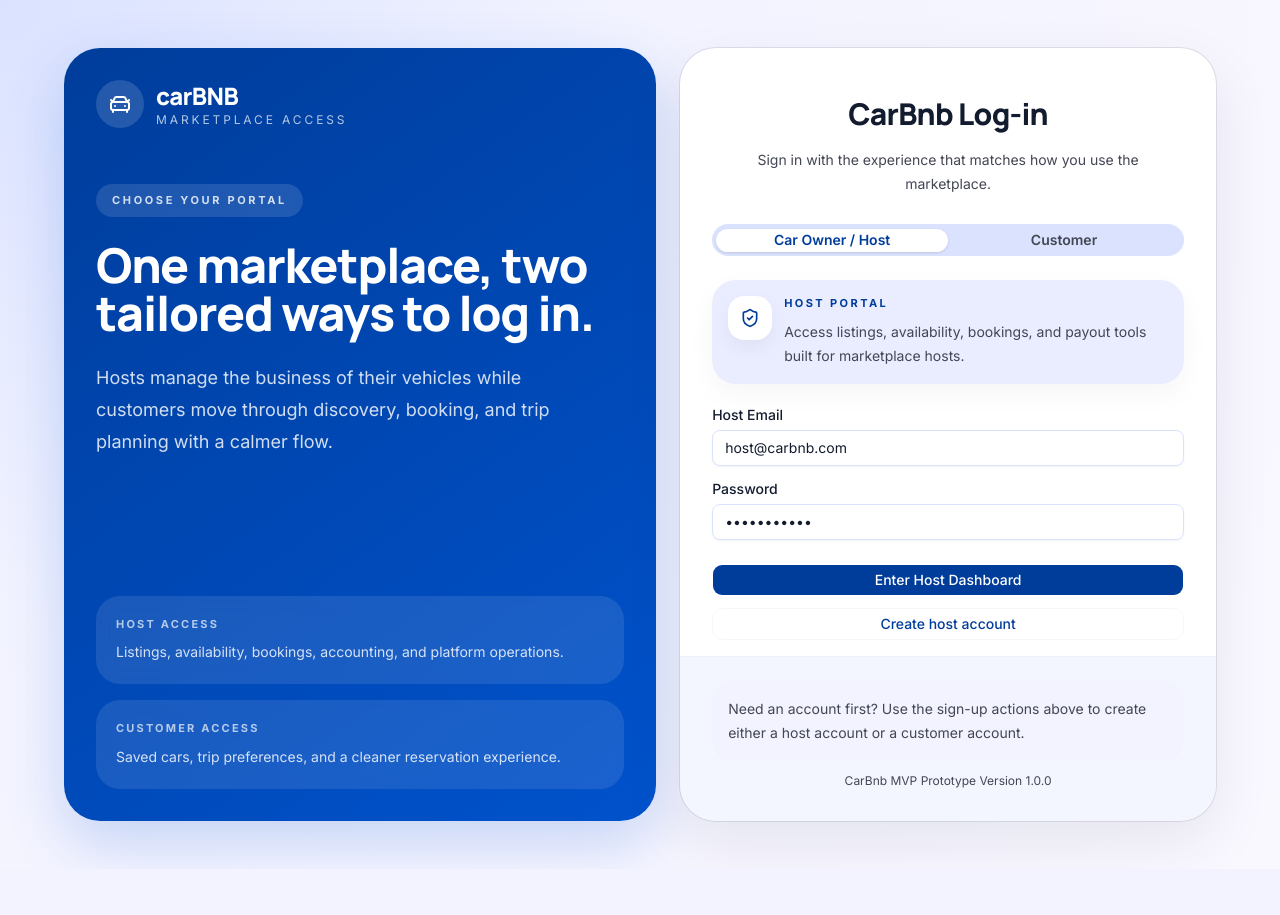
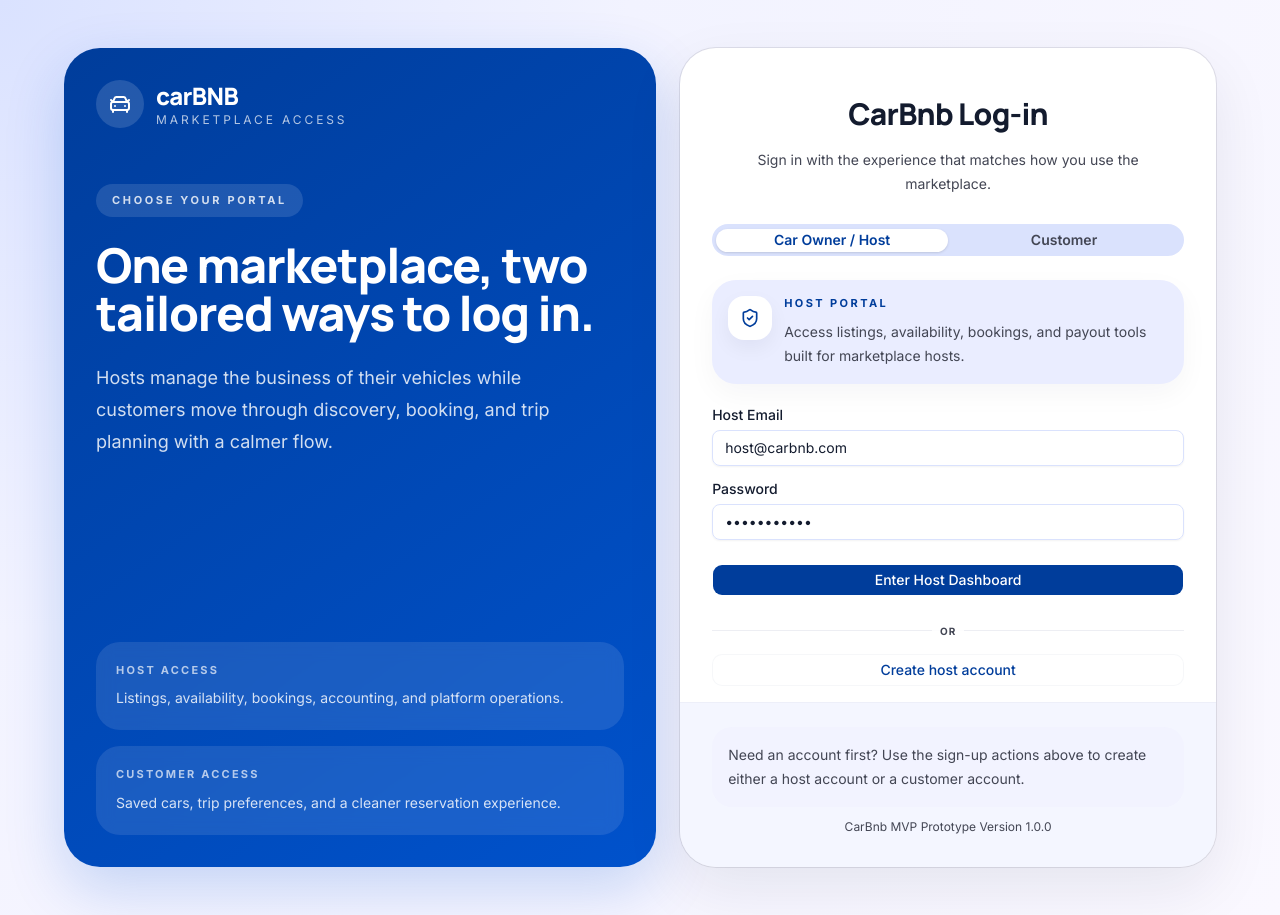
Before and after one commit to internz2026-sys/CarBNB, a Next.js app: page /login in a window 1280 px wide. Before the commit the page ends 869 px from the top, so only its background shows below. Built offline with nearby package versions, Linux system fonts and the light colour scheme.

Commit message:
feat: implement actual form validation and submission for login auth panels

```diff
--- a/app/(auth)/login/page.tsx
+++ b/app/(auth)/login/page.tsx
@@ -1,110 +1,9 @@
 import Link from "next/link";
-import { CarFront, ShieldCheck, UserRound } from "lucide-react";
-import { buttonVariants } from "@/components/ui/button";
+import { CarFront } from "lucide-react";
 import { Card, CardContent, CardDescription, CardFooter, CardHeader, CardTitle } from "@/components/ui/card";
-import { Input } from "@/components/ui/input";
-import { Label } from "@/components/ui/label";
 import { Tabs, TabsContent, TabsList, TabsTrigger } from "@/components/ui/tabs";
-import { cn } from "@/lib/utils";
 
-const roleContent = {
-  host: {
-    badge: "Host Portal",
-    title: "Log in as a car owner or host",
-    description:
-      "Access listings, availability, bookings, and payout tools built for marketplace hosts.",
-    emailLabel: "Host Email",
-    emailPlaceholder: "host@carbnb.com",
-    emailDefault: "host@carbnb.com",
-    passwordId: "host-password",
-    emailId: "host-email",
-    signInHref: "/dashboard",
-    signInLabel: "Enter Host Dashboard",
-    signUpHref: "/signup#host",
-    signUpLabel: "Create host account",
-    icon: ShieldCheck,
-  },
-  customer: {
-    badge: "Customer Access",
-    title: "Log in as a customer",
-    description:
-      "Review saved cars, upcoming trips, and marketplace activity from one place.",
-    emailLabel: "Customer Email",
-    emailPlaceholder: "traveler@carbnb.com",
-    emailDefault: "traveler@carbnb.com",
-    passwordId: "customer-password",
-    emailId: "customer-email",
-    signInHref: "/",
-    signInLabel: "Enter Marketplace",
-    signUpHref: "/signup#customer",
-    signUpLabel: "Create customer account",
-    icon: UserRound,
-  },
-} as const;
-
-type RoleKey = keyof typeof roleContent;
-
-function RoleAuthPanel({ role, redirectUrl }: { role: RoleKey; redirectUrl?: string }) {
-  const config = roleContent[role];
-  const Icon = config.icon;
-
-  const finalSignInHref = redirectUrl && role === "customer" ? redirectUrl : config.signInHref;
-  const finalSignUpHref = redirectUrl && role === "customer"
-    ? `/signup?callbackUrl=${encodeURIComponent(redirectUrl)}#${role}`
-    : config.signUpHref;
-
-  return (
-    <div className="space-y-6 pt-6">
-      <div className="rounded-[1.5rem] bg-surface-container p-4 shadow-[0_10px_28px_rgb(19_27_46_/_0.04)]">
-        <div className="flex items-start gap-3">
-          <div className="grid size-11 shrink-0 place-items-center rounded-[1rem] bg-surface-container-lowest text-primary shadow-[0_8px_20px_rgb(19_27_46_/_0.05)]">
-            <Icon className="size-5" />
-          </div>
-          <div>
-            <div className="text-[11px] font-bold uppercase tracking-[0.22em] text-primary">
-              {config.badge}
-            </div>
-            <p className="mt-2 text-sm leading-6 text-on-surface-variant">
-              {config.description}
-            </p>
-          </div>
-        </div>
-      </div>
-
-      <div className="space-y-4">
-        <div className="space-y-2">
-          <Label htmlFor={config.emailId}>{config.emailLabel}</Label>
-          <Input
-            defaultValue={config.emailDefault}
-            id={config.emailId}
-            placeholder={config.emailPlaceholder}
-            required
-            type="email"
-          />
-        </div>
-        <div className="space-y-2">
-          <Label htmlFor={config.passwordId}>Password</Label>
-          <Input defaultValue="password123" id={config.passwordId} required type="password" />
-        </div>
-      </div>
-
-      <div className="space-y-3">
-        <Link className={cn(buttonVariants(), "w-full")} href={finalSignInHref}>
-          {config.signInLabel}
-        </Link>
-        <Link
-          className={cn(
-            buttonVariants({ variant: "outline" }),
-            "w-full border-border bg-surface-container-lowest text-primary hover:bg-surface-container"
-          )}
-          href={finalSignUpHref}
-        >
-          {config.signUpLabel}
-        </Link>
-      </div>
-    </div>
-  );
-}
+import { RoleAuthPanel } from "@/components/auth/role-auth-panel";
 
 export default async function LoginPage({
   searchParams,
--- /dev/null
+++ b/components/auth/role-auth-panel.tsx
@@ -0,0 +1,164 @@
+"use client";
+
+import { useState } from "react";
+import Link from "next/link";
+import { useRouter } from "next/navigation";
+import { ShieldCheck, UserRound } from "lucide-react";
+
+import { buttonVariants } from "@/components/ui/button";
+import { Input } from "@/components/ui/input";
+import { Label } from "@/components/ui/label";
+import { cn } from "@/lib/utils";
+
+export const roleContent = {
+  host: {
+    badge: "Host Portal",
+    title: "Log in as a car owner or host",
+    description:
+      "Access listings, availability, bookings, and payout tools built for marketplace hosts.",
+    emailLabel: "Host Email",
+    emailPlaceholder: "host@carbnb.com",
+    emailDefault: "host@carbnb.com",
+    passwordId: "host-password",
+    emailId: "host-email",
+    signInHref: "/dashboard",
+    signInLabel: "Enter Host Dashboard",
+    signUpHref: "/signup#host",
+    signUpLabel: "Create host account",
+    icon: ShieldCheck,
+  },
+  customer: {
+    badge: "Customer Access",
+    title: "Log in as a customer",
+    description:
+      "Review saved cars, upcoming trips, and marketplace activity from one place.",
+    emailLabel: "Customer Email",
+    emailPlaceholder: "traveler@carbnb.com",
+    emailDefault: "traveler@carbnb.com",
+    passwordId: "customer-password",
+    emailId: "customer-email",
+    signInHref: "/",
+    signInLabel: "Enter Marketplace",
+    signUpHref: "/signup#customer",
+    signUpLabel: "Create customer account",
+    icon: UserRound,
+  },
+} as const;
+
+export type RoleKey = keyof typeof roleContent;
+
+export function RoleAuthPanel({ role, redirectUrl }: { role: RoleKey; redirectUrl?: string }) {
+  const router = useRouter();
+  const [isLoading, setIsLoading] = useState(false);
+  const [error, setError] = useState("");
+
+  const config = roleContent[role];
+  const Icon = config.icon;
+
+  const finalSignInHref = redirectUrl && role === "customer" ? redirectUrl : config.signInHref;
+  const finalSignUpHref = redirectUrl && role === "customer"
+    ? `/signup?callbackUrl=${encodeURIComponent(redirectUrl)}#${role}`
+    : config.signUpHref;
+
+  const handleSubmit = (e: React.FormEvent<HTMLFormElement>) => {
+    e.preventDefault();
+    setIsLoading(true);
+    setError("");
+
+    const formData = new FormData(e.currentTarget);
+    const email = formData.get("email") as string;
+    const password = formData.get("password") as string;
+
+    if (!email || !password) {
+      setError("Please enter both email and password.");
+      setIsLoading(false);
+      return;
+    }
+
+    // Simulate an authentication delay for a more authentic feel
+    setTimeout(() => {
+      router.push(finalSignInHref);
+    }, 800);
+  };
+
+  return (
+    <div className="space-y-6 pt-6">
+      <div className="rounded-[1.5rem] bg-surface-container p-4 shadow-[0_10px_28px_rgb(19_27_46_/_0.04)]">
+        <div className="flex items-start gap-3">
+          <div className="grid size-11 shrink-0 place-items-center rounded-[1rem] bg-surface-container-lowest text-primary shadow-[0_8px_20px_rgb(19_27_46_/_0.05)]">
+            <Icon className="size-5" />
+          </div>
+          <div>
+            <div className="text-[11px] font-bold uppercase tracking-[0.22em] text-primary">
+              {config.badge}
+            </div>
+            <p className="mt-2 text-sm leading-6 text-on-surface-variant">
+              {config.description}
+            </p>
+          </div>
+        </div>
+      </div>
+
+      <form onSubmit={handleSubmit} className="space-y-4">
+        {error && (
+          <div className="rounded-md bg-error/10 p-3 text-sm font-medium text-error">
+            {error}
+          </div>
+        )}
+
+        <div className="space-y-2">
+          <Label htmlFor={config.emailId}>{config.emailLabel}</Label>
+          <Input
+            defaultValue={config.emailDefault}
+            id={config.emailId}
+            name="email"
+            placeholder={config.emailPlaceholder}
+            required
+            type="email"
+          />
+        </div>
+        <div className="space-y-2">
+          <Label htmlFor={config.passwordId}>Password</Label>
+          <Input
+            defaultValue="password123"
+            id={config.passwordId}
+            name="password"
+            required
+            type="password"
+          />
+        </div>
+
+        <div className="space-y-3 pt-2">
+          <button
+            type="submit"
+            className={cn(buttonVariants(), "w-full")}
+            disabled={isLoading}
+          >
+            {isLoading ? "Authenticating..." : config.signInLabel}
+          </button>
+
+          <div className="relative my-4">
+            <div className="absolute inset-0 flex items-center">
+              <span className="w-full border-t border-outline-variant/30"></span>
+            </div>
+            <div className="relative flex justify-center text-[10px] font-bold uppercase tracking-widest">
+              <span className="px-2 text-on-surface-variant backdrop-blur-sm bg-surface-container-lowest/80 text-muted-foreground">
+                Or
+              </span>
+            </div>
+          </div>
+
+          <Link
+            className={cn(
+              buttonVariants({ variant: "outline" }),
+              "w-full border-border bg-surface-container-lowest text-primary hover:bg-surface-container"
+            )}
+            href={finalSignUpHref}
+          >
+            {config.signUpLabel}
+          </Link>
+        </div>
+      </form>
+    </div>
+  );
+}
```
